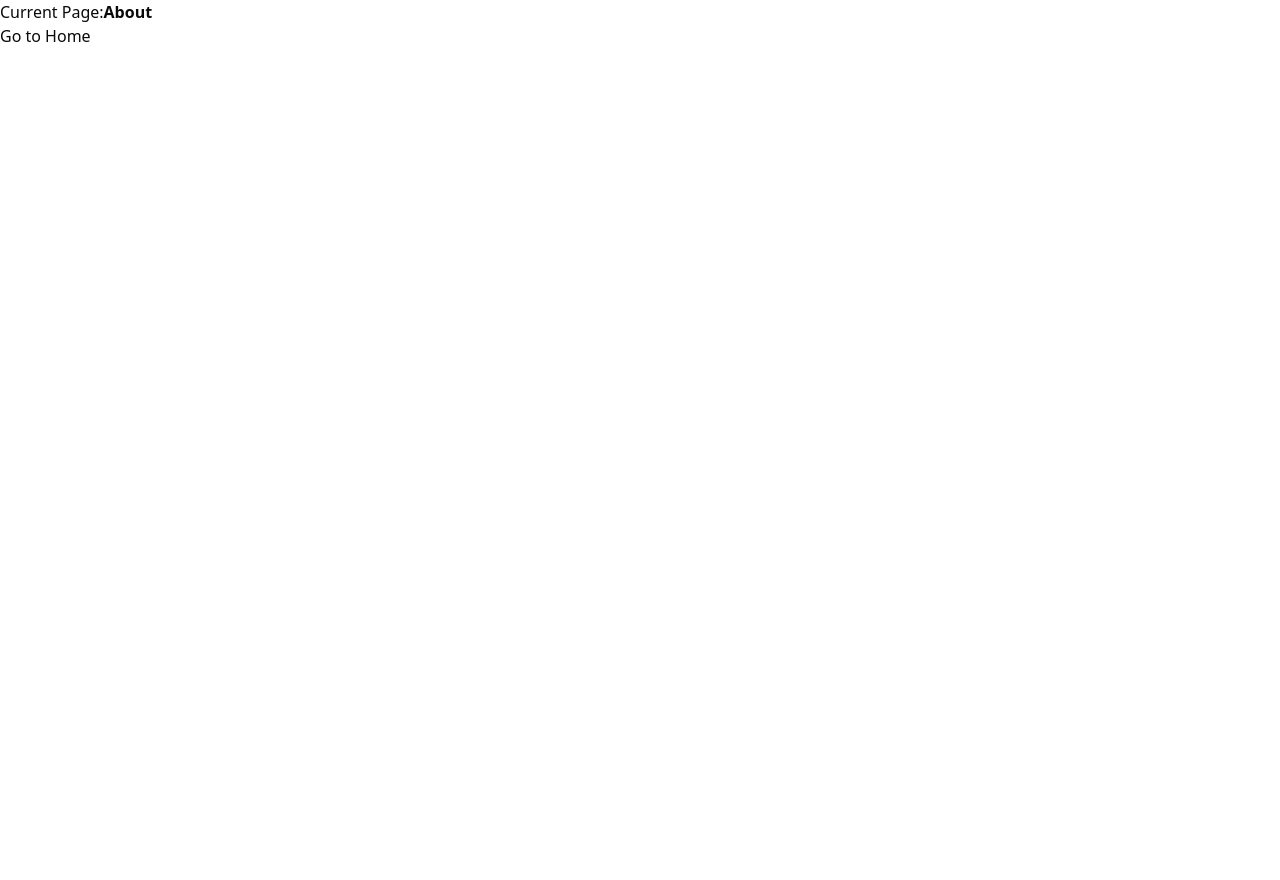
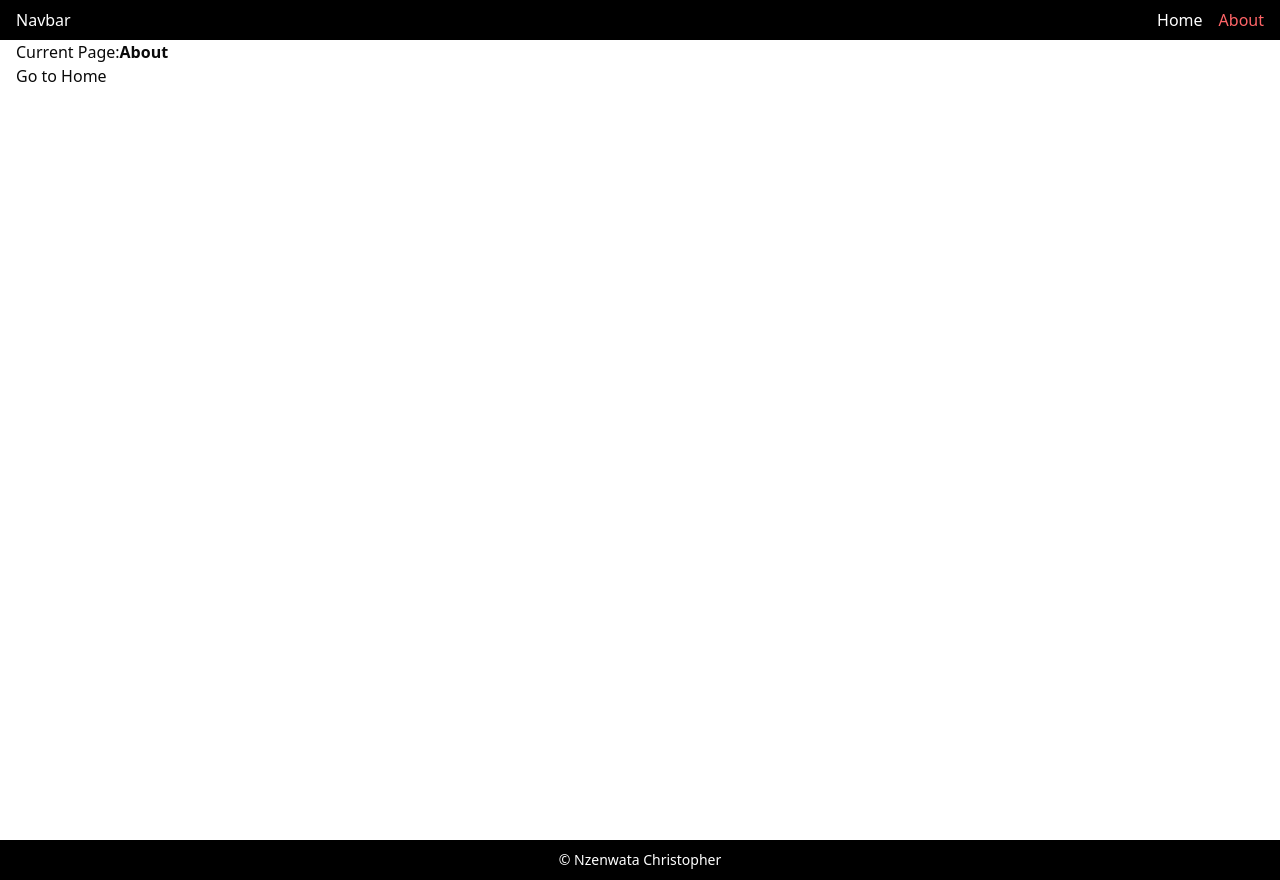
Before and after one commit to typical-developer/Typical-Env, a React (Vite) app: page /about in a window 1280 px wide. Before the commit the page ends 800 px from the top, so only its background shows below. Built offline with nearby package versions, Linux system fonts and the light colour scheme.

Commit message:
feat: 404 page routing

```diff
--- a/src/App.jsx
+++ b/src/App.jsx
@@ -14,6 +14,7 @@ import "aos/dist/aos.css";
 // pages
 import Home from "./pages/Home.jsx";
 import About from "./pages/About.jsx";
+import NotFound from "./pages/NotFound.jsx";
 
 export default function App({ className }) {
   // use effect for css aos
@@ -47,6 +48,7 @@ export default function App({ className }) {
       <Routes>
         <Route path="/" element={<Home />} />
         <Route path="/about" element={<About />} />
+        <Route path="*" element={<NotFound />} />
       </Routes>
     </>
   );
--- /dev/null
+++ b/src/layout/Footer.jsx
@@ -0,0 +1,17 @@
+// lib
+import { cn } from "../lib/utils.js";
+
+export default function Footer({ className }) {
+  return (
+    <>
+      {" "}
+      <footer className={cn("w-full bg-black text-white")}>
+        <div className="flex items-center justify-center px-4 py-2.5 text-sm">
+          <a href="https://github.com/typical-developer" className="hover:underline">
+            &copy; Nzenwata Christopher
+          </a>
+        </div>
+      </footer>
+    </>
+  );
+}
--- /dev/null
+++ b/src/layout/Navbar.jsx
@@ -0,0 +1,36 @@
+// react-router
+import { NavLink } from "react-router";
+
+// lib
+import { cn } from "../lib/utils";
+
+const navLinks = [
+    {id: 0, label: "Home", href: "/"},
+    {id: 1, label: "About", href: "/about"},
+]
+
+export default function Navbar({className}) {
+    return(
+        <>
+        <nav className={cn("w-full bg-black text-white", className)}>
+            <div className="container max-w-7xl mx-auto flex items-center justify-between px-4 py-2 5
+            ">
+                {/* logo */}
+                <NavLink to={"/"}>Navbar</NavLink>
+
+                {/* navlinks */}
+                <ul className="flex items-center gap-4">
+                    {navLinks.map(({id,label,href}) =>
+                    <li key={id}>
+                        <NavLink to={href} className={({isActive}) => cn(isActive && "text-red-400")}>
+                            {label}
+                        </NavLink>
+                    </li>
+                    )}
+                </ul>
+
+            </div>
+        </nav>
+        </>
+    )
+}
--- a/src/main.jsx
+++ b/src/main.jsx
@@ -1,7 +1,7 @@
 import { StrictMode } from 'react'
 import { createRoot } from 'react-dom/client'
 import { BrowserRouter } from 'react-router'
-import './index.css'
+import './styles/index.css'
 import App from './App.jsx'
 
 createRoot(document.getElementById('root')).render(
--- a/src/pages/About.jsx
+++ b/src/pages/About.jsx
@@ -1,14 +1,23 @@
 // react-router
-import { Link } from 'react-router';
+import { Link } from "react-router";
 
 // lib
-import {cn} from "../lib/utils.js"
+import { cn } from "../lib/utils.js";
+
+// layout
+import MainLayout from "../layout/MainLayout.jsx";
 
 export default function About({ className }) {
   return (
     <>
-      <h1 className={cn("",className)}>Current Page:<span className="font-bold">About</span></h1>
-      <Link to="/" className="hover:underline">Go to Home</Link>
+      <MainLayout>
+        <h1 className={cn("", className)}>
+          Current Page:<span className="font-bold">About</span>
+        </h1>
+        <Link to="/" className="hover:underline">
+          Go to Home
+        </Link>
+      </MainLayout>
     </>
   );
 }
--- a/src/pages/Home.jsx
+++ b/src/pages/Home.jsx
@@ -4,11 +4,20 @@ import { Link } from "react-router";
 // lib
 import { cn } from "../lib/utils.js";
 
-export default function Home({className}) {
+// layout
+import MainLayout from "../layout/MainLayout.jsx";
+
+export default function Home({ className }) {
   return (
     <>
-      <h1 className={cn("",className)}>Current Page:<span className="font-bold">Home</span></h1>
-      <Link to="/about" className="hover:underline">Go to About</Link>
+      <MainLayout>
+        <h1 className={cn("", className)}>
+          Current Page:<span className="font-bold">Home</span>
+        </h1>
+        <Link to="/about" className="hover:underline">
+          Go to About
+        </Link>
+      </MainLayout>
     </>
   );
 }
--- /dev/null
+++ b/src/pages/NotFound.jsx
@@ -0,0 +1,18 @@
+// lib
+import { cn } from "../lib/utils.js";
+
+// react-router
+import { NavLink } from "react-router";
+
+export default function NotFound({className}){
+    return(<>
+        <div className={cn("min-h-svh flex items-centre justify-center", className)}>
+            <div className="flex-center flex-col gap-2">
+                <h1 className="text-5xl font-bold">Page Not Found</h1>
+                <NavLink to={"/"} className={({isActive}) => cn("hover:underline", isActive && "text-red-400")}>
+                    Go back to Home Page
+                </NavLink>
+            </div>
+        </div>
+    </>);
+}
```
Also changed, not shown: src/styles/index.css (renamed from src/index.css).
